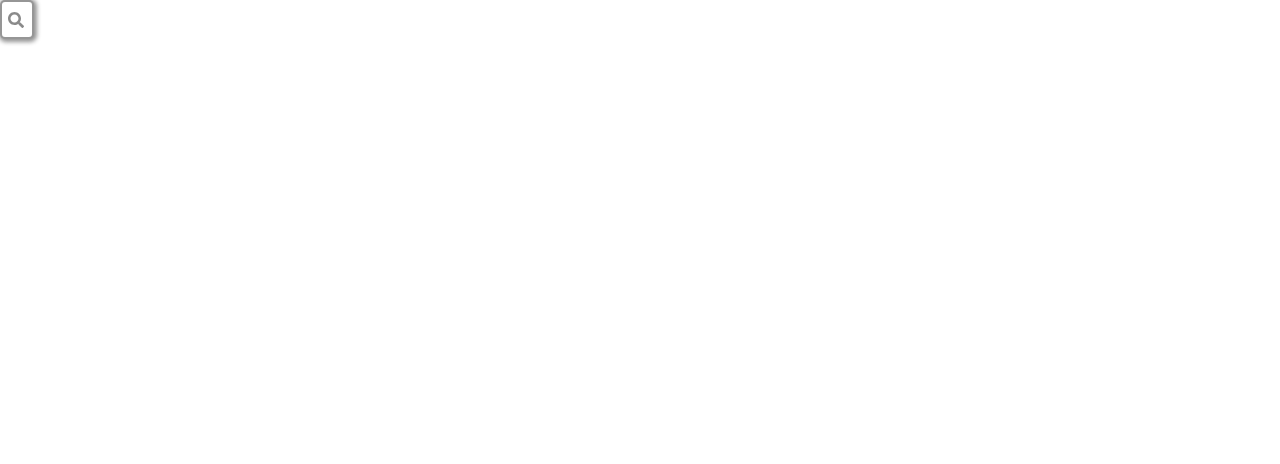
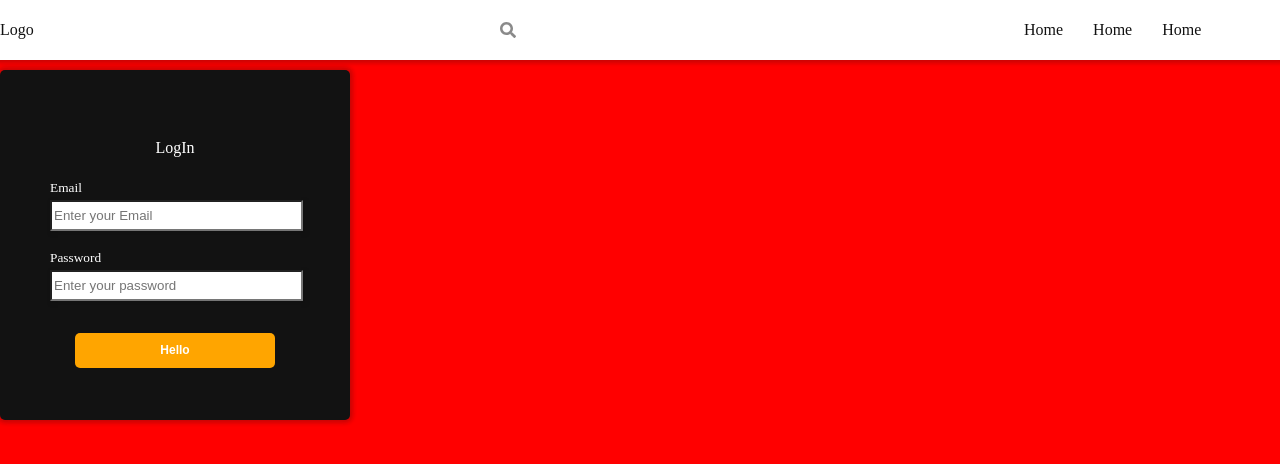
Before and after one commit to AbdurehmanNAMOEL/components, a React (Create React App) app: page / in a window 1280 px wide. Shown: the top 464 px of the page. Built offline with nearby package versions, Linux system fonts and the light colour scheme.

Commit message:
search component edited and styled-components added

```diff
--- a/package.json
+++ b/package.json
@@ -10,6 +10,7 @@
     "react-dom": "^18.2.0",
     "react-icons": "^4.6.0",
     "react-scripts": "5.0.1",
+    "styled-components": "^5.3.6",
     "web-vitals": "^2.1.4"
   },
   "scripts": {
--- a/src/App.css
+++ b/src/App.css
@@ -0,0 +1,11 @@
+ul{
+    list-style: none;
+    width: 20%;
+    display: flex;
+    gap: 30px;
+}
+li{
+    display: flex;
+    flex-direction: row;
+    gap: 20px;
+}
--- a/src/App.js
+++ b/src/App.js
@@ -1,15 +1,55 @@
 
 import { useState } from 'react';
 import './App.css';
-import InputField from './components/InputField';
-import SearchInputField from './components/SearchInputField';
+import {Button, display, Header, Text, View} from './components/shared/components';
+import SearchInputField from './components/SearchInputField'
+import InputField from './components/InputField'
+import { Style } from './components/shared/components';
+function App() {
+  return (
+    <View width={'100%'} height={'100vh'}>
+      <Header textColor='#121212'>
+       <div>Logo</div>
+        <SearchInputField/>
+        <ul>
+        <li>Home</li>
+        <li>Home</li>
+        <li>Home</li>
+        </ul>
+      </Header>
+    <View
+     width={'100%'}
+     color={'red'}
+     height={'960px'}
+     style={display}>
+     <View
+      color='white'
+      textColor={'#121212'}
+      style={Style}
+      width={'350px'}
+      height={'350px'}
+      >
+      <Text color={'white'} fontSize={'16px'}>LogIn</Text>
+      <InputField
+        type={'text'}
+        title={'Email'}
+        name={'email'}
+        width={'250px'}
+        placeholder={'Enter your Email'}
+      />
+      <InputField
+        type={'password'}
+        title={'Password'}
+        width={'250px'}
+        placeholder={'Enter your password'}
+      />
+       <Button
+        width={'200px'}
+        height={'35px'} >Hello</Button>
+     </View>
 
-function App() {
-  const [email,setEmail]= useState('')
-  return (
-    <div className="App">
-      <SearchInputField/>
-    </div>
+   </View>
+</View>
   );
 }
 
--- a/src/components/SearchInputField.jsx
+++ b/src/components/SearchInputField.jsx
@@ -4,12 +4,13 @@ import {FaTimes} from 'react-icons/fa';
 import { useState,useEffect } from 'react';
 const SearchInputField = () => {
   const [isSearching,setSearch]=useState(false)
-  const [width,setWidth]=useState(20)
+  const [width,setWidth]=useState(30)
+
   useEffect(()=>{
     if(isSearching){
         setWidth(400)
     }else setWidth(30)
-  })
+  },[width,isSearching])
   return (
     <div style={{width:`${width}px`}} className='search-container'>
      {isSearching ?
--- /dev/null
+++ b/src/components/shared/components.js
@@ -0,0 +1,55 @@
+import styled from "styled-components";
+
+export const View = styled.div`
+background-Color:${props=>props.color?props.color:'#121212'};
+height:${props=>props.height?props.height:'300px'};
+width:${props=>props.width?props.width:'300px'};
+color:${props=>props.textColor?props.textColor:'white'};
+box-shadow:0px 0px 4px 3px #1212123a;
+display:flex;
+flex-direction:column;
+`
+
+export const Header = styled.nav`
+width:100%;
+display:flex;
+align-items:center;
+height:${props=>props.height?props.height:'60px'};
+position:${props=>props.position?props.position:'fixed'};
+background-Color:${props=>props.color?props.color:'white'};
+color:${props=>props.textColor?props.textColor:'white'};
+justify-content:${props=>props.justify?props.justify:'space-between'};
+box-shadow:0px 0px 4px 3px #1212123a;
+`
+export const Text=styled.p`
+font-size:${props=>props.fontSize?props.fontSize:'16px'};
+color:${props=>props.color?props.color:'white'};;
+`
+
+export const Button = styled.button`
+border:none;
+width:${props=>props.width?props.width:'120px'};
+height:${props=>props.height?props.height:'30px'};
+border-Radius:5px;
+cursor:pointer;
+background-Color:${props=>props.color?props.color:'orange'};
+font-size:12px;
+font-weight:bolder;
+color:white;
+margin-top:20px;
+`
+export const Style={
+ marginTop:"70px",
+ backgroundColor:"#121212",
+ alignItems:"center",
+ color:"white",
+ justifyContent:"center",
+ borderRadius:'5px'
+}
+
+export const display={
+ display:"flex",
+ flexDirection:"row",
+ gap:"30px",
+
+}
--- a/src/components/styles/inputField.css
+++ b/src/components/styles/inputField.css
@@ -3,15 +3,13 @@
     display: flex;
     flex-direction: column;
     justify-content: center;
-
-
 }
  .input-field-Container input{
     width: 98%;
     height: 25px;
     margin-top: 4px;
     margin-bottom: 4px;
-    box-shadow: 2px 2px 10px 2px #1212126e;
+    box-shadow: 2px 2px 4px 2px #12121213;
 }
 .input-title,.input-error{
   font-size: smaller;
--- /dev/null
+++ b/src/components/styles/navBar.css
@@ -0,0 +1,9 @@
+nav{
+    width: 100%;
+    height: 60px;
+    display: flex;
+    align-items: center;
+    background-color: white;
+    box-shadow: 0px 0px 10px 4px #12121248;
+    z-index: 200;
+}
--- a/src/components/styles/search.css
+++ b/src/components/styles/search.css
@@ -5,13 +5,11 @@
     background-color:white;
     height: 35px;
     gap:10px;
-    border:solid 2px #12121271;
-    box-shadow: 1px 1px 4px 2px #12121273;
-    border-radius: 5px;
-    -webkit-border-radius: 5px;
-    -moz-border-radius: 5px;
-    -ms-border-radius: 5px;
-    -o-border-radius: 5px;
+    border-radius: 10px;
+    -webkit-border-radius: 10px;
+    -moz-border-radius: 10px;
+    -ms-border-radius: 10px;
+    -o-border-radius: 10px;
 }
 .search-container input{
     height: 30px;
--- a/src/components/styles/view.css
+++ b/src/components/styles/view.css
@@ -0,0 +1,5 @@
+.view-container{
+    height: 300px;
+    width: 400px;
+    box-shadow: 0px 0px 4px 3px #1212123a;
+}
```
Also changed, not shown: src/components/NavBar.jsx (added, +12 -0 lines), src/components/SideBar.jsx (added, +7 -0 lines), 1 other file (tests, documents, lock files or other folders).
